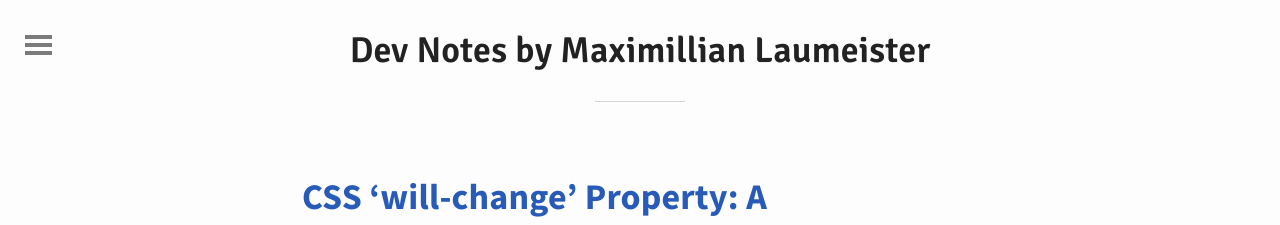
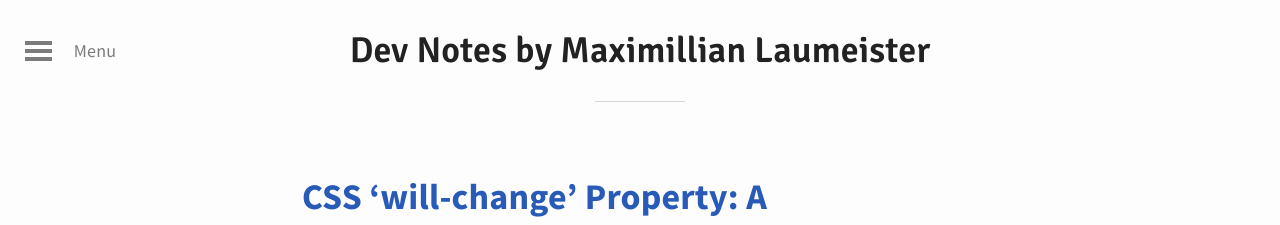
Before and after one commit to abpaolini/maxlaumeister.com, a Jekyll site: the page built from index.html, in a window 1280 px wide. Shown: the top 225 px of the page. Built offline with Jekyll 4.4.1, drawn with Linux system fonts in a browser that asks for light colours; the list of posts is cut into pages by our own code.

Commit message:
CSS tweaks

```diff
--- a/_layouts/default.html
+++ b/_layouts/default.html
@@ -10,8 +10,11 @@
 	  	{% include menu.html %}
 
     <!-- Icon menu -->
-	  <a href="#" {% if site.reverse == true %}id="nav-menu-left"{% else %}id="nav-menu"{% endif %}>
-	  	<div id="menu"></div>
+	  <a href="javascript:void(0)" {% if site.reverse == true %}id="nav-menu-left"{% else %}id="nav-menu"{% endif %}>
+	    <div id="menu-icon">
+	  	    <div id="menu"></div>
+	  	</div>
+	  	<span id="menu-text">Menu</span>
 	  </a>
 
       <!-- Header -->
--- a/_sass/custom.scss
+++ b/_sass/custom.scss
@@ -34,6 +34,28 @@ code {
     margin: 0 24px 15px 24px;
 }
 
+#menu-icon {
+    display: inline-block;
+    width: 27px;
+    height: 20px;
+    vertical-align: middle;
+}
+
+#menu-text {
+    vertical-align: middle;
+    margin-left: 1em;
+    color: #7b7b7b;
+    font-weight: normal;
+    -webkit-transition: color 0.3s;
+    -moz-transition: color 0.3s;
+    -ms-transition: color 0.3s;
+    transition: color 0.3s;
+}
+
+#menu-text.text-menu-open {
+    color: #FDFDFD;
+}
+
 #nav-bio {
     p {
         margin-left: 1em;
@@ -50,12 +72,14 @@ code {
 
 #nav-menu {
     left: 25px;
+    top: 35px;
     right: auto;
 }
 
 $menu-width: 25rem;
 
 #nav {
+    position: absolute;
     width: $menu-width;
     left: -$menu-width;
 
@@ -91,3 +115,9 @@ footer {
     left: 0;
     right: 0;
 }
+
+@media (max-width: 820px) {
+    #header {
+        padding-top: 75px;
+    }
+}
--- a/js/main.js
+++ b/js/main.js
@@ -11,19 +11,23 @@ function toggle() {
 
 	  var button = document.getElementById("menu");
 	  var site = document.getElementById("wrap");
+	  var menuText = document.getElementById("menu-text");
 
 	  if (nav.className == "menu-open" || nav.className == "menu-open-left") {
 	  	  nav.className = "";
 	  	  button.className = "";
 	  	  site.className = "";
+	  	  menuText.className = "";
 	  } else if (reverse !== null) {
 	  	  nav.className += "menu-open-left";
 	  	  button.className += "btn-close";
 	  	  site.className += "fixed";
+	  	  menuText.className += "text-menu-open";
 	  } else {
 	  	  nav.className += "menu-open";
 	  	  button.className += "btn-close";
 	  	  site.className += "fixed";
+	  	  menuText.className += "text-menu-open";
 	    }
 	}
 
```
